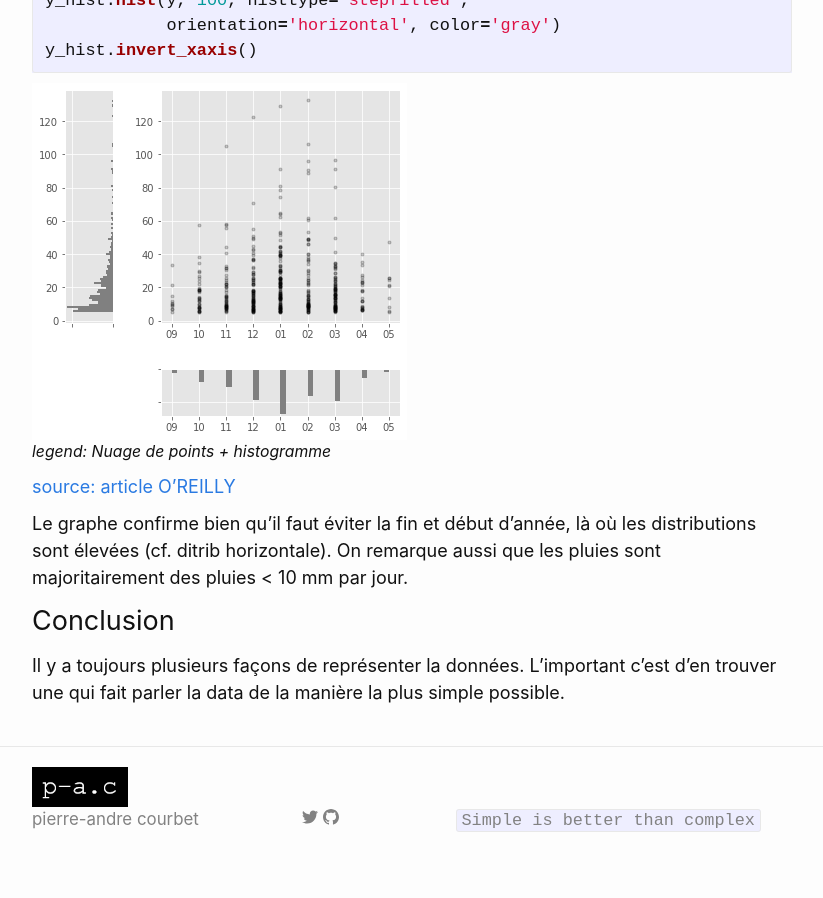
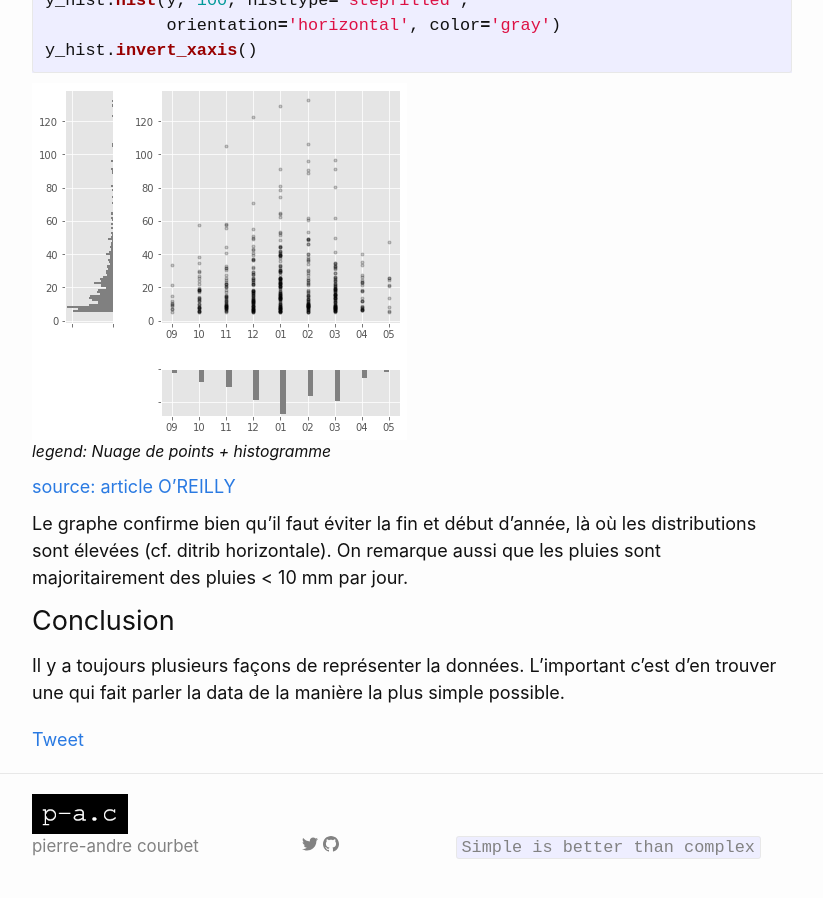
Before and after one commit to pacourbet/blog, a Jekyll site: the page built from _posts/2021-04-10-scatter-distrib.md, in a window 1280 px wide and 900 px high, scrolled down 5434 px. Shown: the whole window, without its empty margins (228-1051 px from the left). Built offline with Jekyll 4.4.1, drawn with Linux system fonts in a browser that asks for light colours; comment, search, counter and statistics services are not loaded; before the commit the page ends 6307 px from its top, so only the background shows below that.

Commit message:
add twiter buttons

````diff
--- a/_layouts/landing.html
+++ b/_layouts/landing.html
@@ -21,8 +21,9 @@
             <li><a href="{{site.baseurl}}/articles/">Articles</a></li>
             <li><a href="{{site.baseurl}}/about/">About</a></li>
             <li><a href="{{site.baseurl}}/projets/">Projets</a></li>
+            <li><a href="https://twitter.com/pacourbet?ref_src=twsrc%5Etfw" class="twitter-follow-button" data-show-count="false">Follow @pacourbet</a><script async src="https://platform.twitter.com/widgets.js" charset="utf-8"></script></li>
+            </ul>
 
-            </ul>
 
           </div>
 
--- a/_layouts/post.html
+++ b/_layouts/post.html
@@ -27,6 +27,8 @@ layout: default
 
   <a class="u-url" href="{{ page.url | relative_url }}" hidden></a>
 
+  <a href="https://twitter.com/share?ref_src=twsrc%5Etfw" class="twitter-share-button" data-show-count="false">Tweet</a><script async src="https://platform.twitter.com/widgets.js" charset="utf-8"></script>
+
 </article>
 
 <script src="https://utteranc.es/client.js"
--- a/_posts/2021-04-10-scatter-distrib.md
+++ b/_posts/2021-04-10-scatter-distrib.md
@@ -153,10 +153,6 @@ df_data.describe()[["MaxTemp", "Rainfall", "Sunshine"]]
 ```python
 df_data["Date"]
 ```
-
-
-
-
     6049      2009-01-01
     6050      2009-01-02
     6052      2009-01-04
````
